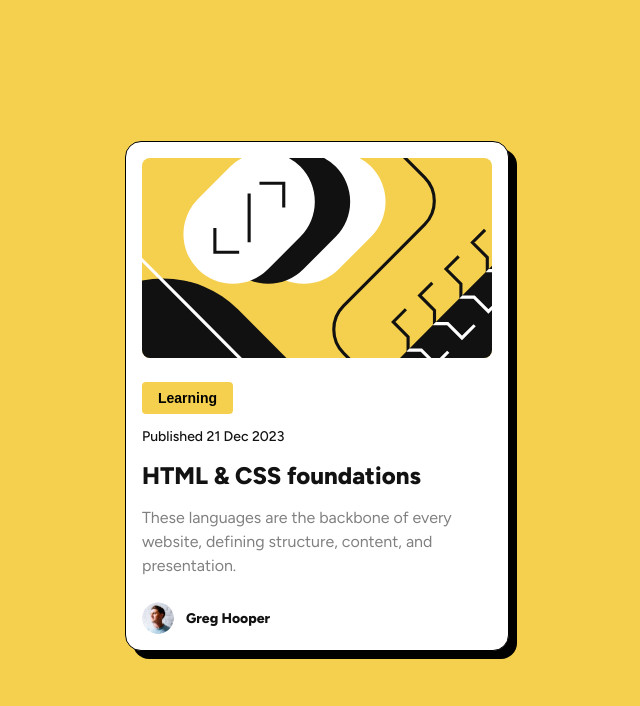
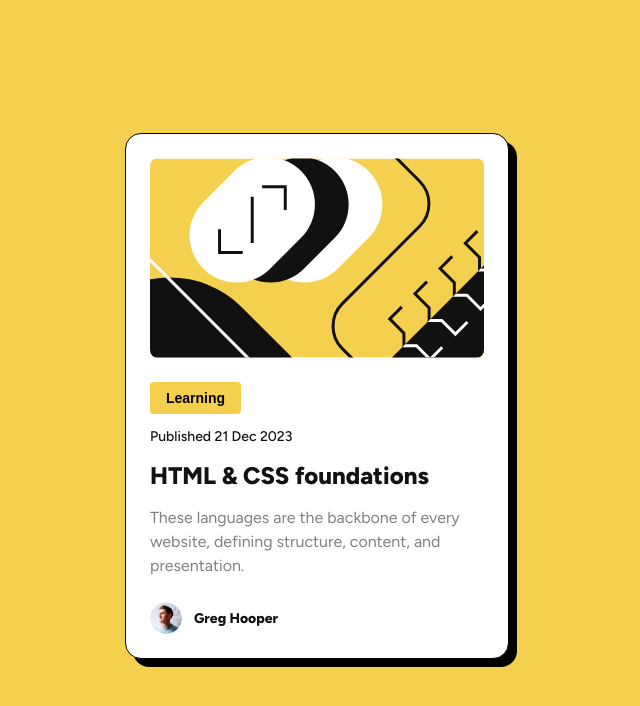
Before and after one commit to sardorw/blog-preview-card, a plain HTML site: page index.html in a window 1280 px wide. Shown: the whole page, without its empty margins (319-959 px from the left). Drawn offline with Linux system fonts and the light colour scheme.

Commit message:
fix ui bug

```diff
--- a/style.css
+++ b/style.css
@@ -34,7 +34,7 @@ main {
 }
 
 .card__wrapper {
-  padding: 16px;
+  padding: 24px;
   border: 1px solid black;
   border-radius: 16px;
   background-color: var(--white-color);
```
